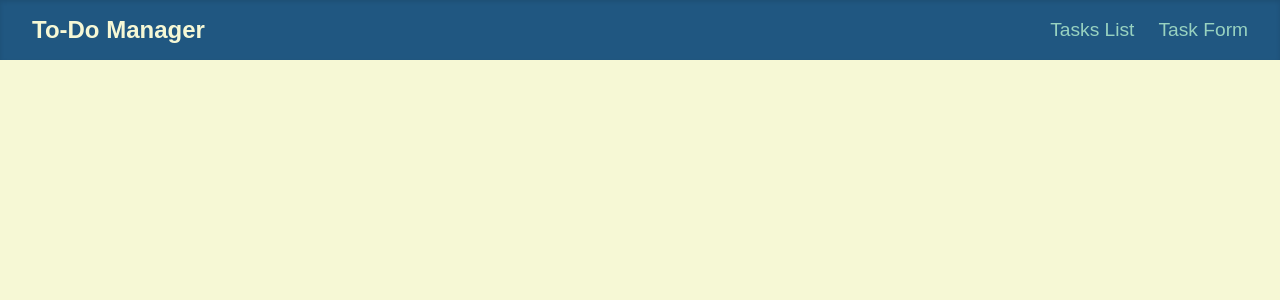
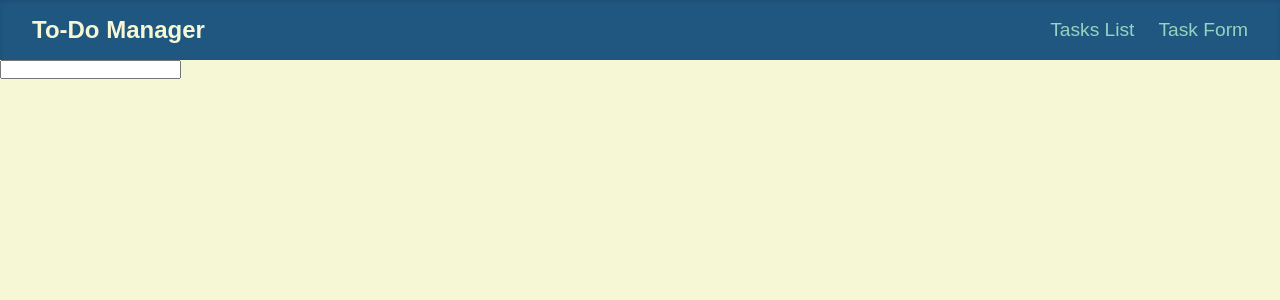
Before and after one commit to Espadv69/TaskMaster-MERN, a React (Vite) app in the folder frontend/: page /form in a window 1280 px wide. Shown: the top 300 px of the page. Built offline with nearby package versions, Linux system fonts and the light colour scheme.

Commit message:
Refactor TaskFormPage to include TaskForm component

```diff
--- a/frontend/src/pages/TaskFormPage.jsx
+++ b/frontend/src/pages/TaskFormPage.jsx
@@ -1,3 +1,7 @@
-const TaskFormPage = () => {}
+import TaskForm from '../components/TaskForm/TaskForm'
+
+const TaskFormPage = () => {
+  return <TaskForm />
+}
 
 export default TaskFormPage
```
